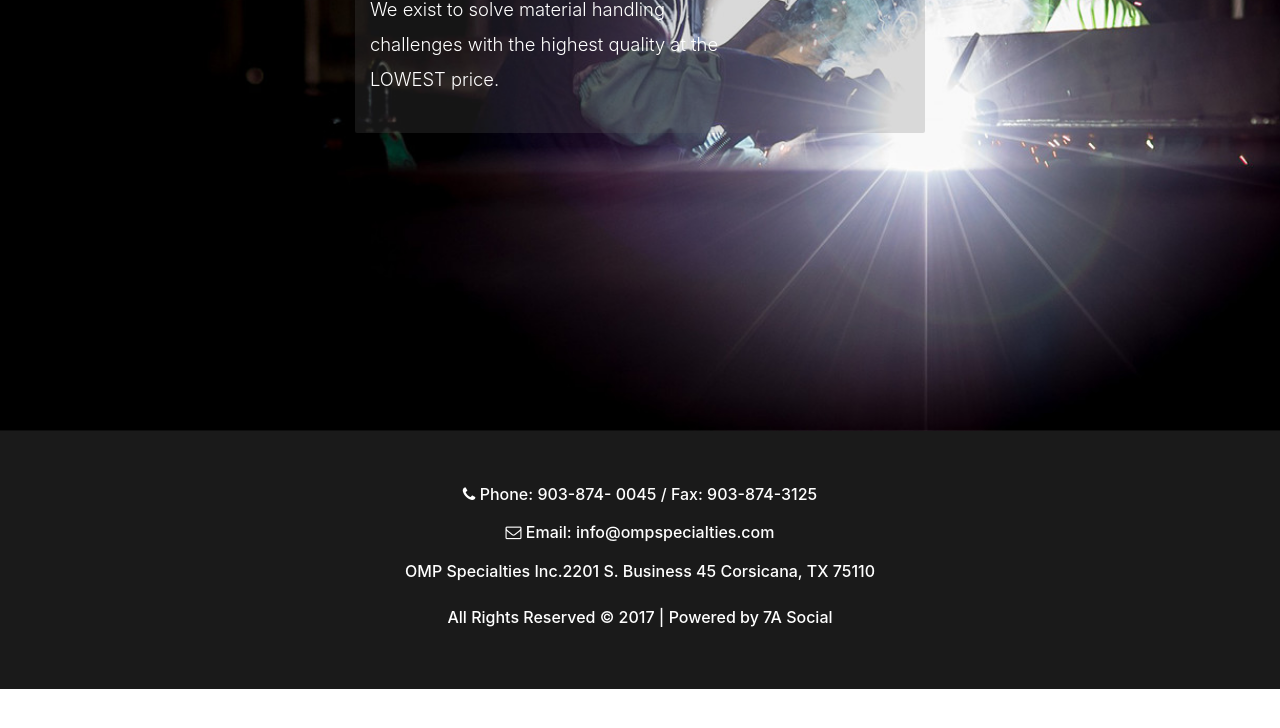
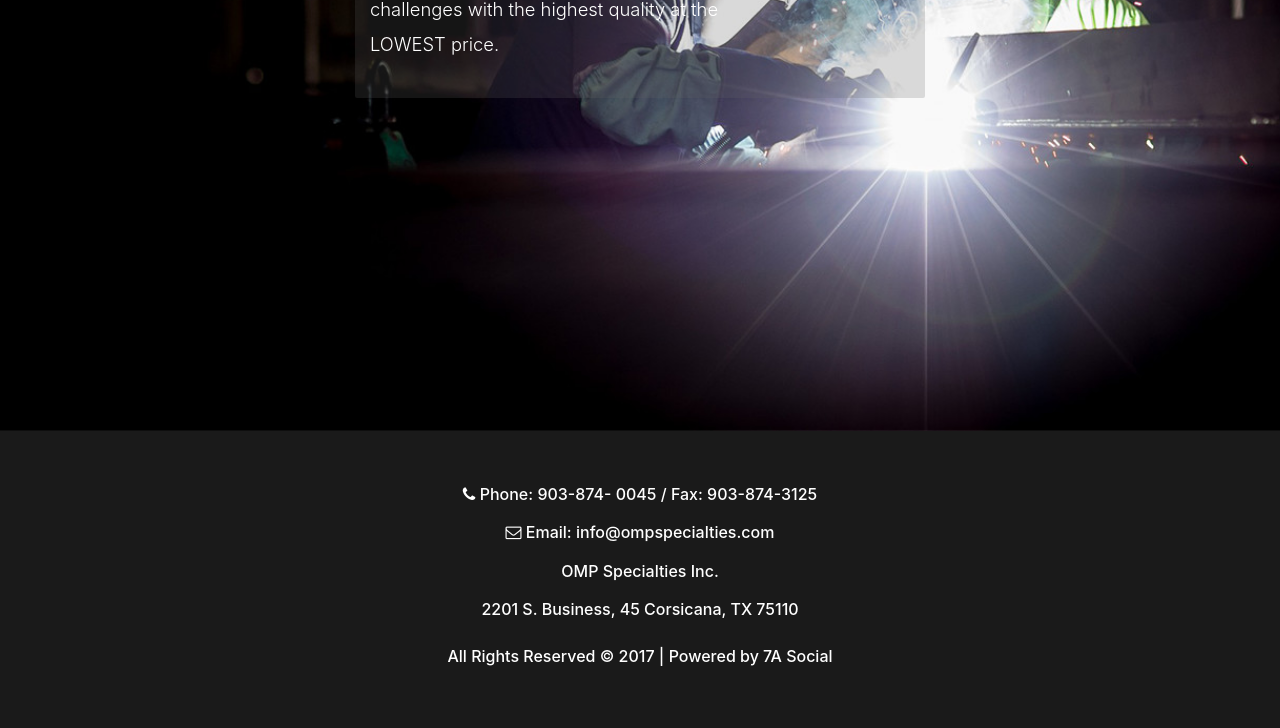
Before and after one commit to KeySystemsDev/OMP, a website with bundled scripts: page index.html in a window 1280 px wide. Shown: the part 369-1097 px from the top of the page. Before the commit the page ends 1058 px from the top, so only its background shows below. Built offline with nearby package versions, Linux system fonts and the light colour scheme.

Commit message:
cambio de clientes estupido

```diff
--- a/css/style.css
+++ b/css/style.css
@@ -230,7 +230,8 @@ select.form-control:not([size]):not([multiple]) {
 }
 
 .mthomep{
-    margin-top: 18%;
+    margin-top:50px;
+    margin-bottom: 50px;
 }
 
 
@@ -281,7 +282,8 @@ select.form-control:not([size]):not([multiple]) {
         height:750px;
     }
     .mthomep{
-        margin-top: 25%;
+        margin-top: 250px;
+        margin-bottom: 0px;
     }
 }
 
--- a/index.html
+++ b/index.html
@@ -80,7 +80,7 @@
       <h6>
           <i class="fa fa-phone" aria-hidden="true"></i> Phone: <a class="white" href="tel:903-874- 0045">903-874- 0045</a>  /  Fax: 903-874-3125 <br><br>
           <i class="fa fa-envelope-o" aria-hidden="true"></i> Email: <a class="white" href="malito:info@ompspecialties.com">info@ompspecialties.com</a> <br><br>
-          OMP Specialties Inc.2201 S. Business 45 Corsicana, TX 75110
+          OMP Specialties Inc.<br><br>2201 S. Business, 45 Corsicana, TX 75110
           <br><br><h6>All Rights Reserved © 2017 | Powered by<a href="http://7asocial.com" class="white"> 7A Social </a></h6>
       </h6>
       <br>
```
Also changed, not shown: about.html (+1 -1 lines), careers.html (+1 -1 lines), contact.html (+1 -1 lines), gallery.html (+1 -1 lines), products_services.html (+1 -1 lines).
